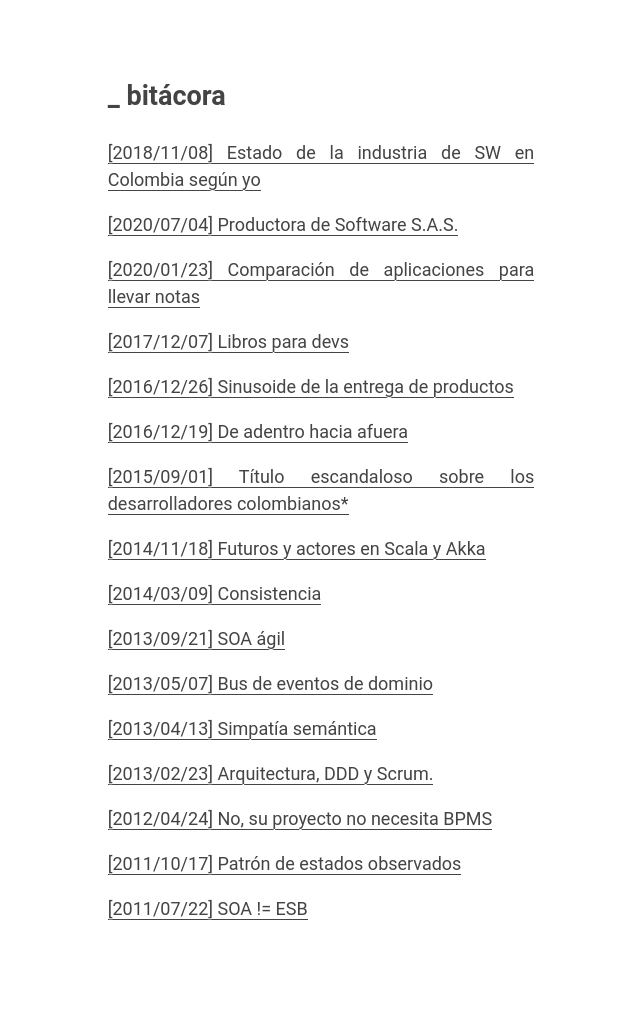
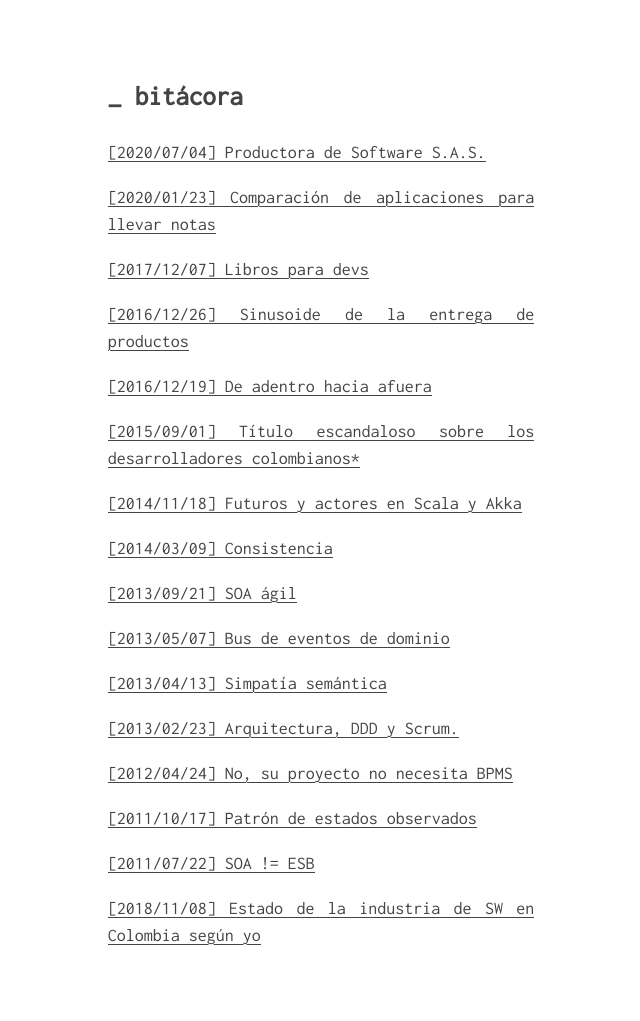
Before and after one commit to yujikiriki/yujikiriki.github.io, a Jekyll site: the page built from index.md, in a window 1280 px wide. Shown: the whole page, without its empty margins (319-959 px from the left). Built offline with Jekyll 4.4.1, drawn with Linux system fonts in a browser that asks for light colours; our own code applies the rules of GitHub Pages for plain Markdown files; before the commit the page ends 994 px from its top, so only the background shows below that.

Commit message:
Add the font so the xp is unified.

```diff
--- a/_includes/head.html
+++ b/_includes/head.html
@@ -3,5 +3,7 @@
   <meta name="viewport" content="width=device-width, initial-scale=1">
   <title>{% if page.title %}{{ page.title | escape }}{% else %}{{ site.title | escape }}{% endif %}</title>
   <meta name="description" content="{% if page.excerpt %}{{ page.excerpt | strip_html | strip_newlines | truncate: 160 }}{% else %}{{ site.description }}{% endif %}">
+  </meta>
+  <link href="https://fonts.googleapis.com/css2?family=Inconsolata&display=swap" rel="stylesheet">
   <link rel="stylesheet" href="{{ site.baseurl }}/css/main.css"/>
 </head>
--- a/_sass/base.scss
+++ b/_sass/base.scss
@@ -2,7 +2,7 @@ body {
   margin: 2em auto;
   background: #ffffff;
   color: #444444;
-  font-family: "Inconsolata", Roboto, Helvetica, Arial, sans-serif;
+  font-family: 'Inconsolata', monospace, Roboto, Helvetica, Arial, sans-serif;
   font-size: 18px;
   line-height: 1.5;
   text-shadow: 0 1px 0 #ffffff;
--- a/index.md
+++ b/index.md
@@ -3,9 +3,9 @@ layout: index
 ---
 
 ## _ bitácora
-<a href="https://telegra.ph/Estado-de-la-industria-de-SW-en-Colombia-seg%C3%BAn-yo-11-08">[2018/11/08] Estado de la industria de SW en Colombia según yo</a>
 {% for post in site.posts %}
 <p>
     <a href="{{ baseurl }}{{ post.url }}">[{{ post.date | date: "%Y/%m/%d" }}] {{ post.title }}</a>
 </p>
 {% endfor %}
+<a href="https://telegra.ph/Estado-de-la-industria-de-SW-en-Colombia-seg%C3%BAn-yo-11-08">[2018/11/08] Estado de la industria de SW en Colombia según yo</a>
```
Also changed, not shown: _drafts/que_pasara_con_el_sw_colombiano.md (added, +5 -0 lines).
